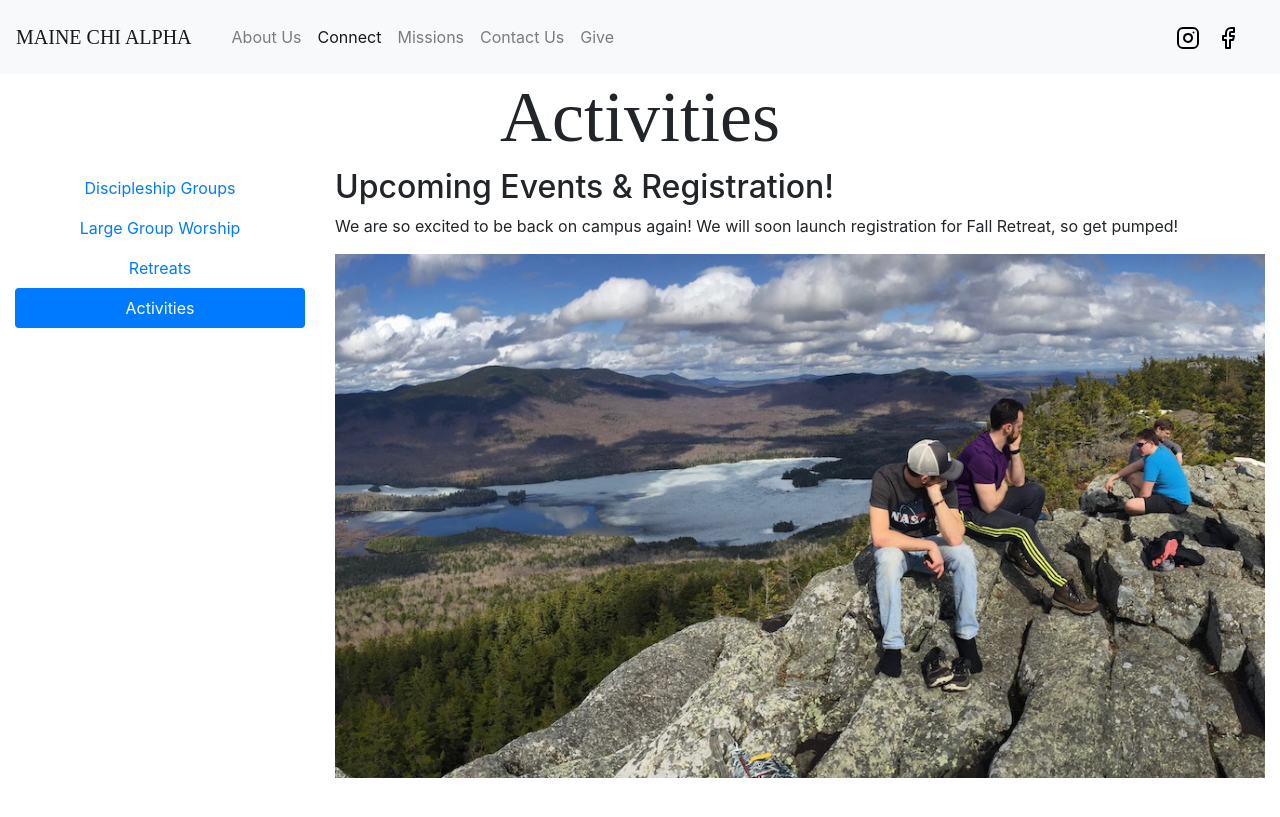
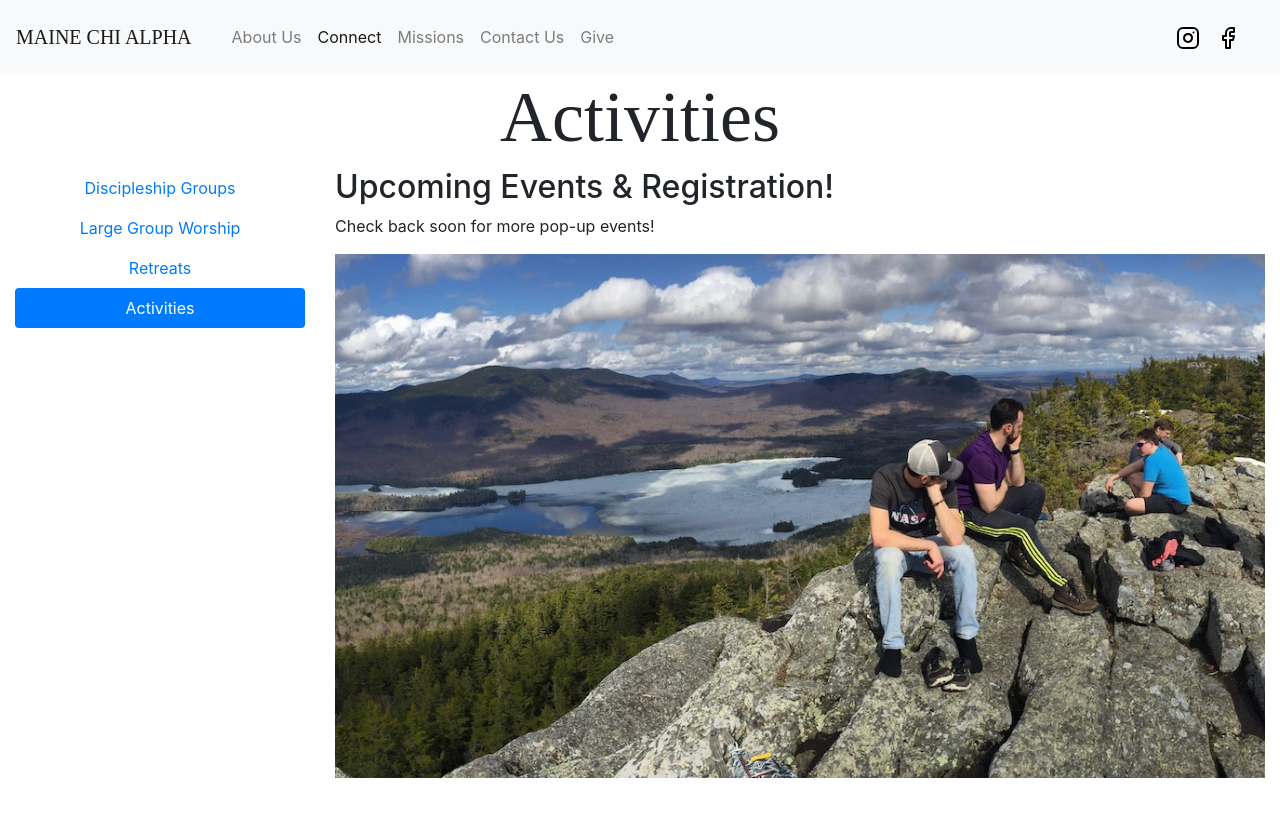
Before and after one commit to mainechialpha/mainechialpha.github.io, a Jekyll site: the page built from activities.md, in a window 1280 px wide. Shown: the top 817 px of the page. Built offline with Jekyll 4.4.1, drawn with Linux system fonts in a browser that asks for light colours; nearby versions of some CDN libraries; some web fonts are replaced.

Commit message:
Update activities.md

```diff
--- a/activities.md
+++ b/activities.md
@@ -6,6 +6,6 @@ permalink: /activities/
 
 ## Upcoming Events & Registration!
 
-We are so excited to be back on campus again! We will soon launch registration for Fall Retreat, so get pumped!
+Check back soon for more pop-up events!
 
 <img src="{{ site.url }}/images/and-more.jpg" class="img-fluid" alt="MAINE CHI ALPHA">
```
